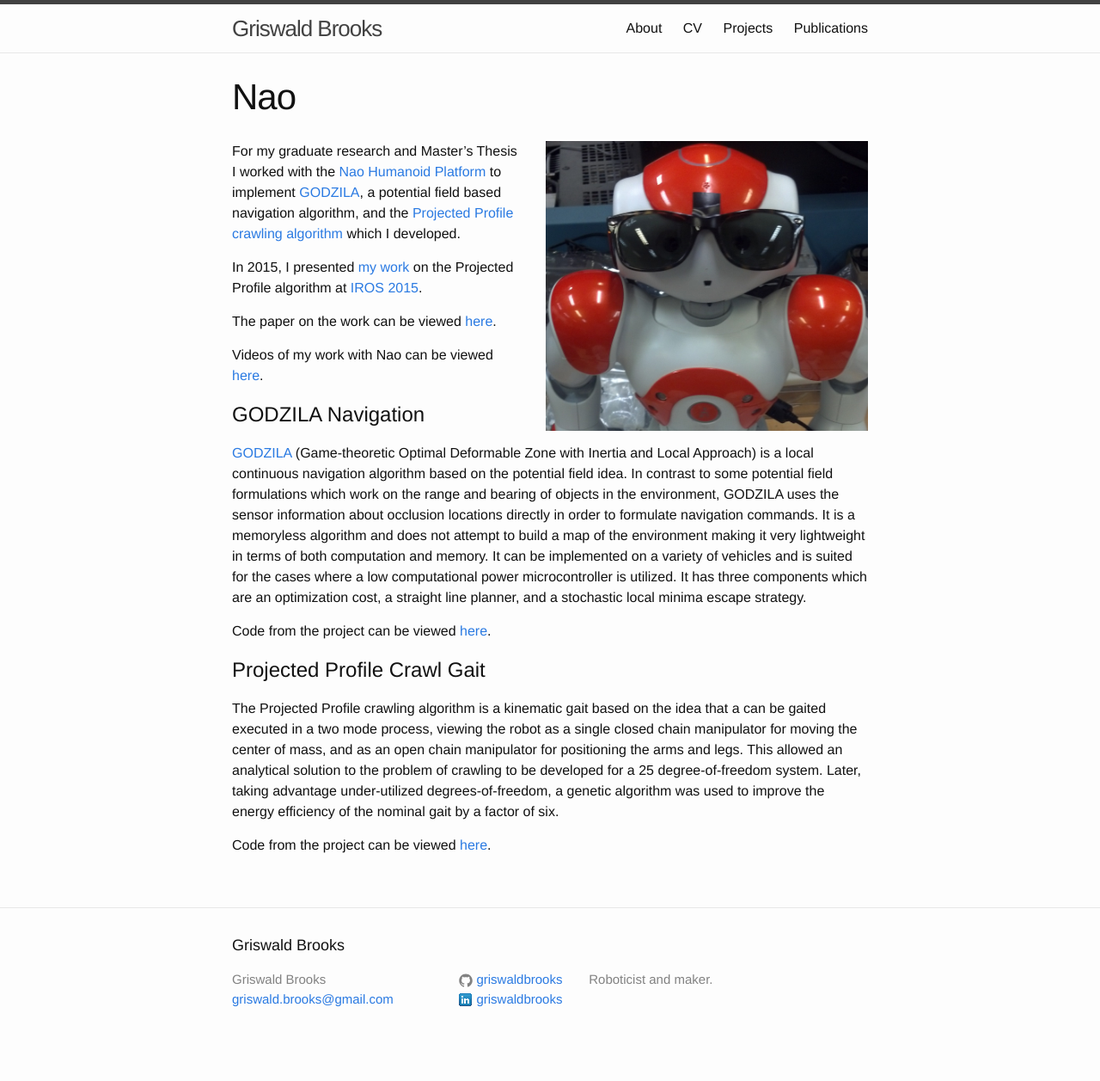
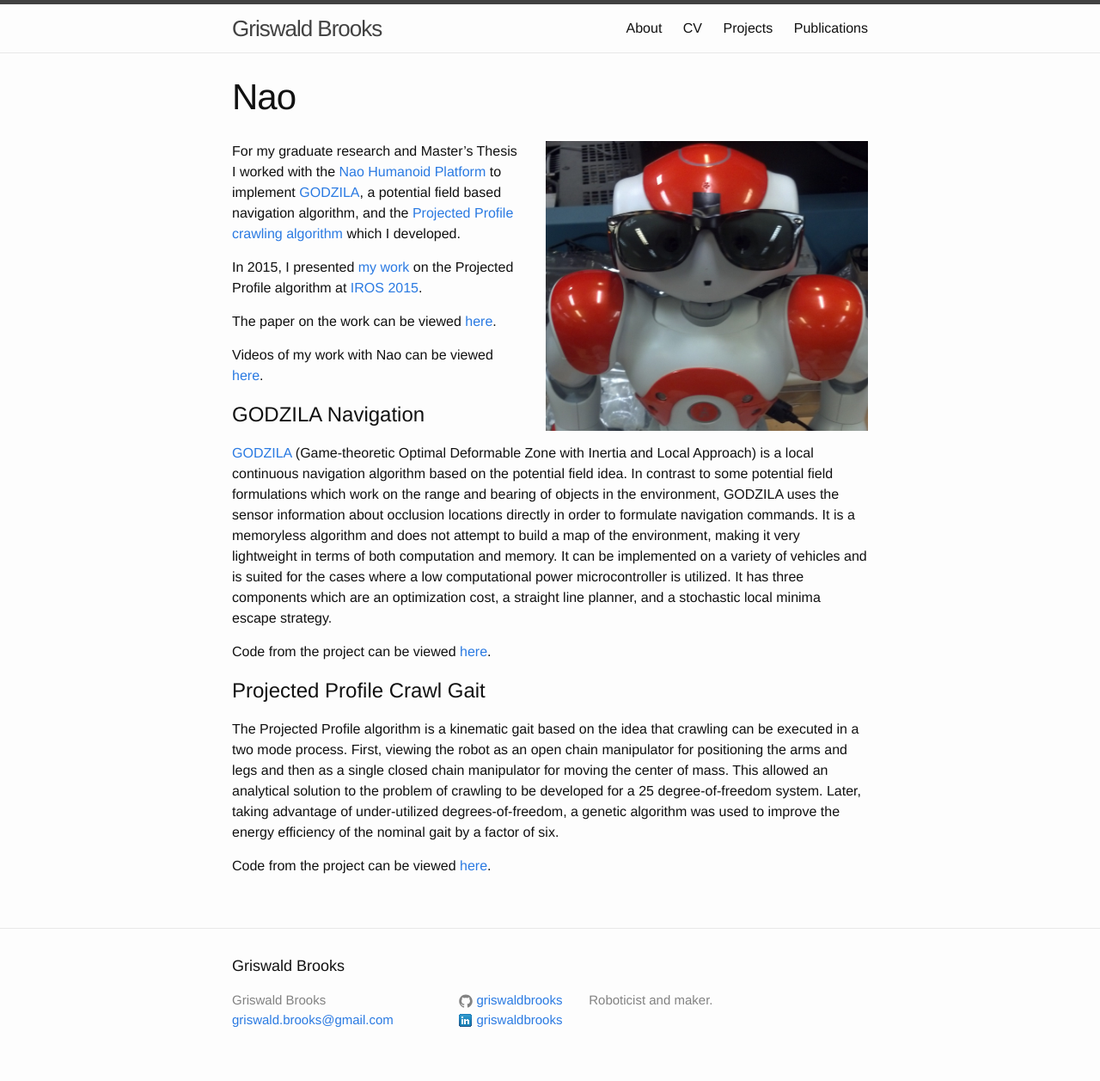
Before and after one commit to griswaldbrooks/griswaldbrooks.github.io, a Jekyll site: the page built from _projects/nao/home.md, in a window 1280 px wide. Shown: the whole page at 86% size. Built offline with Jekyll 4.4.1, drawn with Linux system fonts in a browser that asks for light colours; before the commit the page ends 1233 px from its top, so only the background shows below that.

Commit message:
Fixed a typo in the projected profile description.

```diff
--- a/_projects/nao/home.md
+++ b/_projects/nao/home.md
@@ -29,7 +29,7 @@ Videos of my work with Nao can be viewed [here]({{ site.baseurl }}/projects/nao/
 continuous navigation algorithm based on the potential field idea. In contrast to some potential field formulations
 which work on the range and bearing of objects in the environment, GODZILA uses the sensor information about occlusion
 locations directly in order to formulate navigation commands. It is a memoryless algorithm and does not attempt to
-build a map of the environment making it very lightweight in terms of both computation and memory.
+build a map of the environment, making it very lightweight in terms of both computation and memory.
 It can be implemented
 on a variety of vehicles and is suited for the cases where a low computational power microcontroller is utilized.
 It has three components which are an optimization cost, a straight line planner,
@@ -39,12 +39,13 @@ Code from the project can be viewed [here](https://github.com/griswaldbrooks/nao
 
 # Projected Profile Crawl Gait
 
-The Projected Profile crawling algorithm is a kinematic gait based on the idea that
-a can be gaited executed in a two mode process, viewing the robot as a single closed
-chain manipulator for moving the center of mass, and as an open chain manipulator
-for positioning the arms and legs. This allowed an analytical solution to the problem of
+The Projected Profile algorithm is a kinematic gait based on the idea that crawling
+can be executed in a two mode process. First, viewing the robot as an open chain manipulator
+for positioning the arms and legs and then as a single closed
+chain manipulator for moving the center of mass.
+This allowed an analytical solution to the problem of
 crawling to be developed for a 25 degree-of-freedom system.
-Later, taking advantage under-utilized degrees-of-freedom, a genetic algorithm was used
+Later, taking advantage of under-utilized degrees-of-freedom, a genetic algorithm was used
 to improve the energy efficiency of the nominal gait by a factor of six.
 
 
```
Also changed, not shown: _projects/rl-crawler/home.md (+2 -2 lines).
